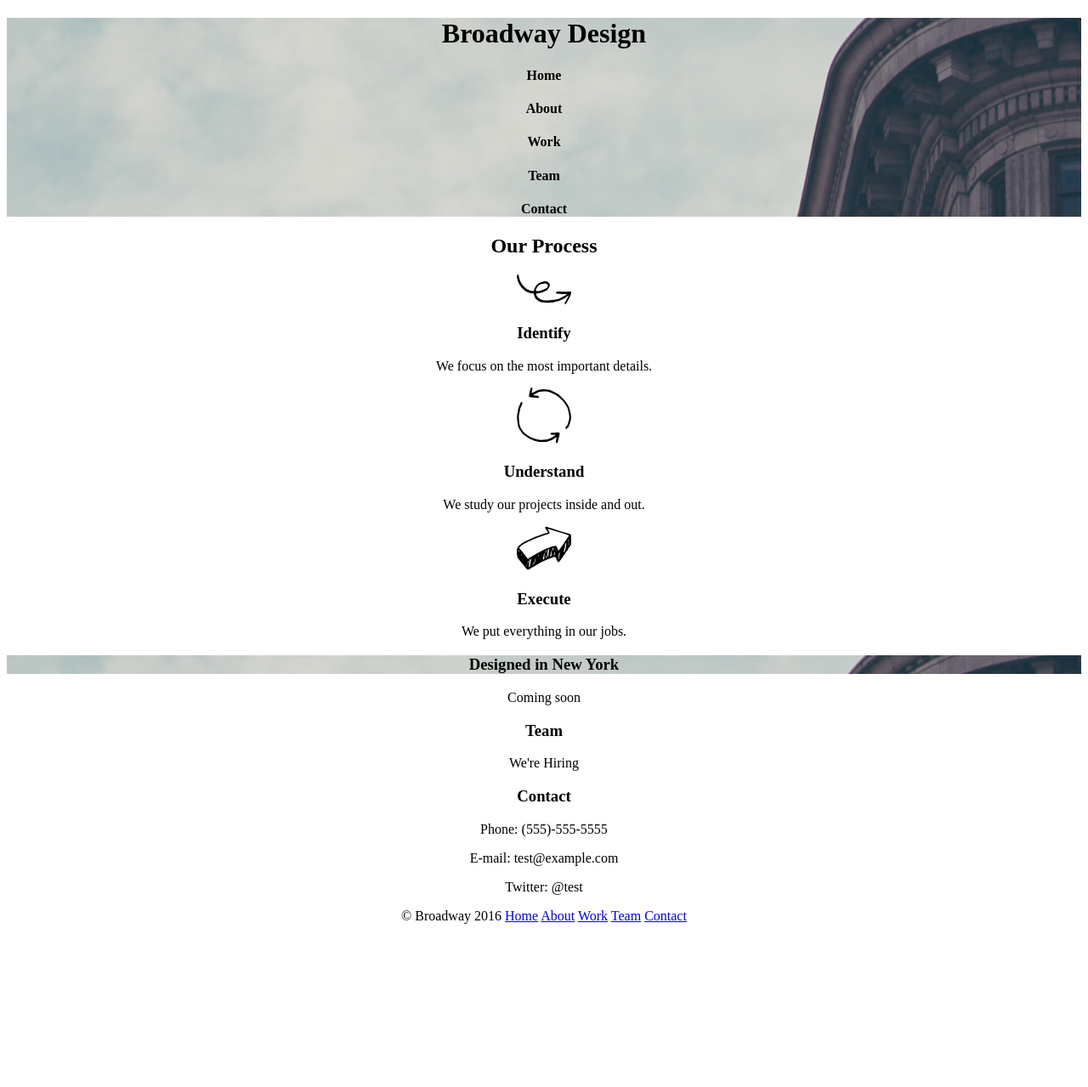
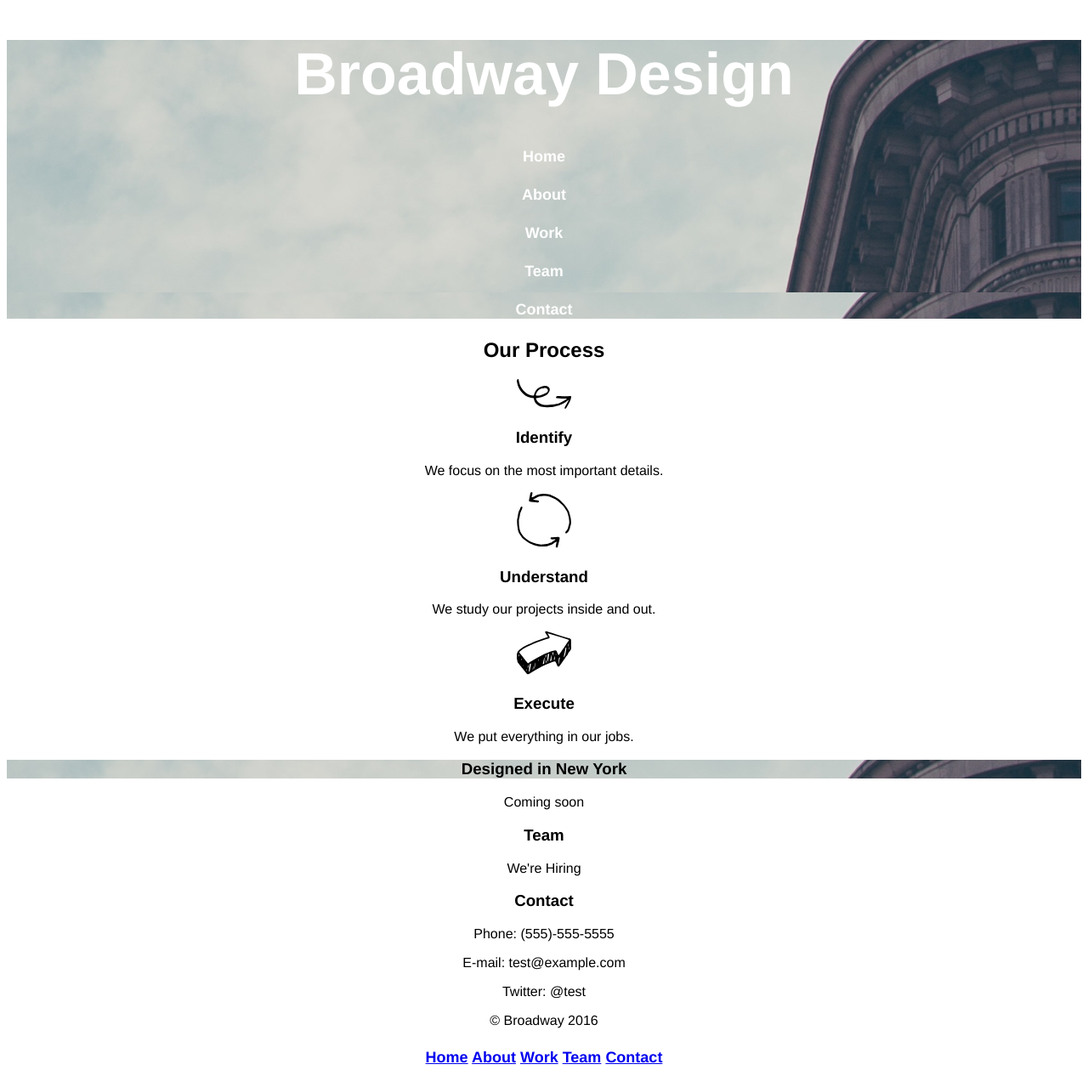
Before and after one commit to tobby1kenobi/broadway, a plain HTML site: page index.html in a window 1280 px wide. Shown: the whole page at 85% size. Before the commit the page ends 1103 px from the top, so only its background shows below. Drawn offline with Linux system fonts and the light colour scheme.

Commit message:
change h4 to h2 & style

```diff
--- a/css/style.css
+++ b/css/style.css
@@ -1,6 +1,19 @@
 body {
+font-family: Helvetica;
   text-align: center;
+  }
+
+h1 {
+font-size: 70px;
+font-weight: bold;
+color: white;
 }
+
+h4 {
+  font-size:18px;
+  color: white;
+}
+
 
 .header {
   background-image: url("../images/the-flatiron-building.png");
--- a/index.html
+++ b/index.html
@@ -11,17 +11,17 @@
 
     <div class="header">
          <h1>Broadway Design</h1>
-         <h4 id="home">Home</h4>
+         <h4>Home</h4>
          <h4 id="about">About</h4>
          <h4 id="work">Work</h4>
          <h4 id="team">Team</h4>
          <h4 id="contact">Contact</h4>
       </div>
 
+
     <!-- Information section -->
 
-     <div class="work">
-       <h2>Our Process</h2>
+      <h2>Our Process</h2>
 
          <img src="images/identify.svg">
        <h3>Identify</h3>
@@ -56,14 +56,15 @@
       <!-- Footer -->
 
         <div class="footer">
-          <p>&copy Broadway 2016
-             <a class href="#home">Home</a>
-             <a href="#about">About</a>
-             <a href="#work">Work</a>
-             <a href="#team">Team</a>
-             <a href="#contact">Contact</a>
-          </p>
-        </div>
+          <p>&copy Broadway 2016</p><h4>
+             <a href="#">Home</a>
+             <a href="#">About</a>
+             <a href="#">Work</a>
+             <a href="#">Team</a>
+             <a href="#">Contact</a>
+           </h4>
+
+         </div>
 
   </body>
 </html>
```
